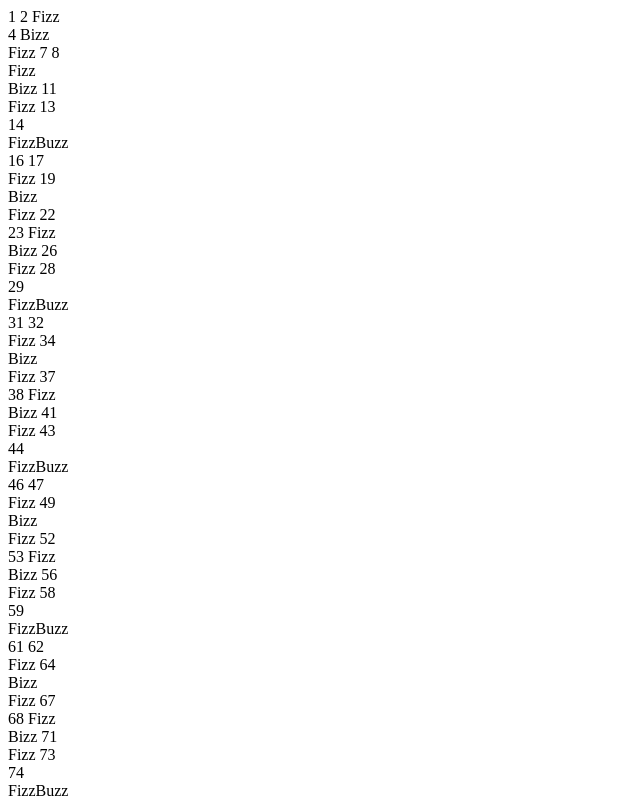
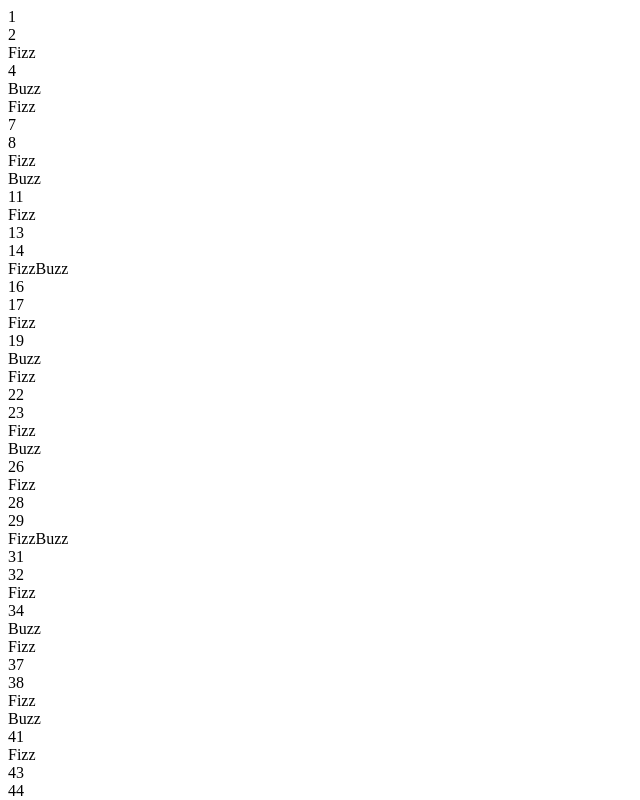
Before and after one commit to amahar/fizzbuzz, a plain HTML site: page index.html in a window 1280 px wide. Shown: the top 800 px of the page, without its empty margins (0-640 px from the left). Drawn offline with nearby package versions, Linux system fonts and the light colour scheme.

Commit message:
added comments

```diff
--- a/index.html
+++ b/index.html
@@ -8,7 +8,7 @@
 </head>
 <body>
 	<section>
-		<div class="output" style="display:table-caption;"></div>
+		<div class="output" style="display:table-caption; width:1px;"></div>
 	</section>
 </body>
 </html>
--- a/js/app.js
+++ b/js/app.js
@@ -1,16 +1,19 @@
+//FizzBuzz app
+
 $('.document').ready(function(){
 
 for (var i=1; i < 100; i++){
 
+	var message = i;
+
 	if(i%3 == 0 && i%5 == 0){
-		$('.output').append("\n" +"FizzBuzz"+ "\n");
+		message = "FizzBuzz";
 	} else if(i%5 == 0){
-		$('.output').append("\n" +"Bizz"+ "\n");
+		message = "Buzz";
 	} else if (i%3 == 0){
-		$('.output').append("\n" +"Fizz"+ "\n");
-	} else {
-		$('.output').append("\n" +i+ "\n");
+		message = "Fizz";
 	}
+	$('.output').append('\n' + message + '\n');
 
 };
 });
```
